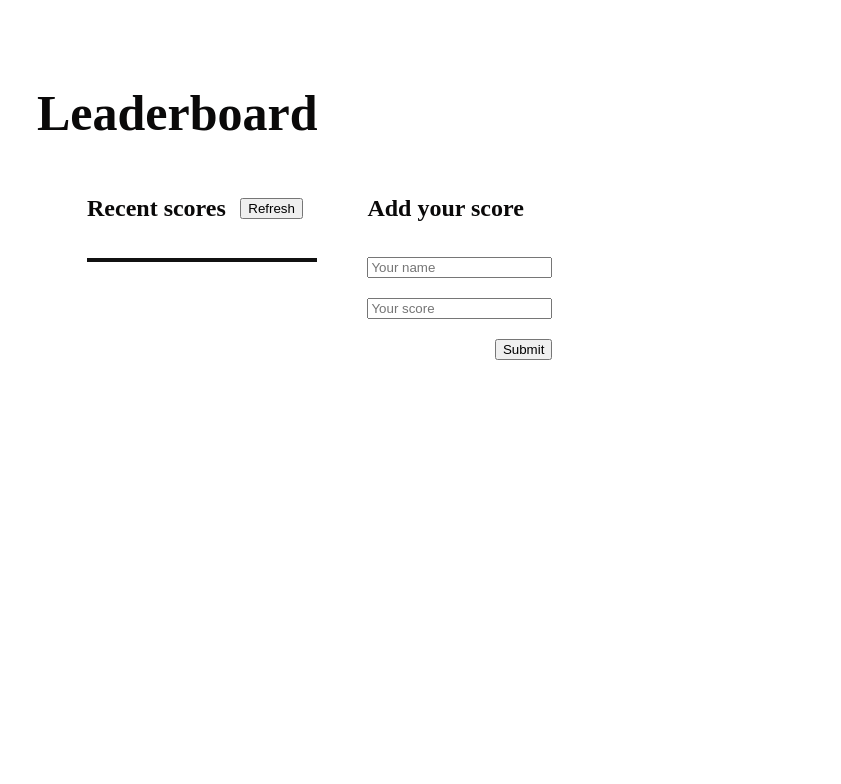
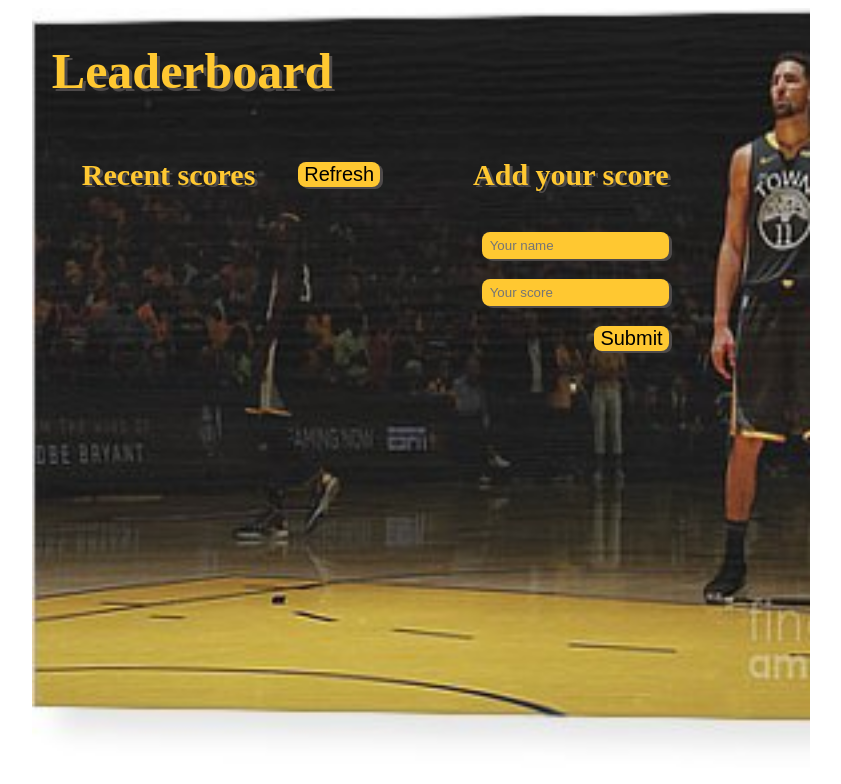
Before and after one commit to Kwaku28/leaderboard, a website built with webpack: page src/index.html in a window 1280 px wide. Shown: the whole page, without its empty margins (219-1060 px from the left). Built offline with nearby package versions, Linux system fonts and the light colour scheme.

Commit message:
Improve style to web page
Background image added, change color of texts, added transition to buttons, improved on the overall styling of the page.

```diff
--- a/src/style.css
+++ b/src/style.css
@@ -1,18 +1,22 @@
 :root {
-  --mycolor: rgb(10, 9, 9);
+  --mycolor: rgb(255, 200, 49);
+  --shadow: #4e4a4a;
 }
 
 body {
   box-sizing: border-box;
-  margin: auto;
 }
 
 main {
   display: flex;
   flex-direction: column;
   width: 60%;
+  height: 95vh;
   margin: auto;
-  padding-top: 50px;
+  padding-left: 20px;
+  background-image: url(../src/Images/10-klay-thompson.jpg);
+  background-repeat: no-repeat;
+  background-size: cover;
 }
 
 .main {
@@ -23,13 +27,14 @@ main {
 h1 {
   color: var(--mycolor);
   font-size: 50px;
+  text-shadow: 3px 3px var(--shadow);
 }
 
 .recent-scores {
   display: flex;
   flex-direction: column;
-  padding-left: 50px;
-  width: 30%;
+  padding-left: 30px;
+  width: 45%;
 }
 
 .container {
@@ -38,30 +43,65 @@ h1 {
 
 form button {
   width: fit-content;
+  background: var(--mycolor);
+  border: none;
+  font-size: 20px;
+  border-radius: 8px;
+  transition: all 0.5s ease-in-out;
+  box-shadow: 3px 2px var(--shadow);
 }
 
 .container button {
   height: fit-content;
   margin: auto;
+  background: var(--mycolor);
+  border: none;
+  font-size: 20px;
+  border-radius: 8px;
+  transition: all 0.5s ease-in-out;
+  box-shadow: 3px 2px var(--shadow);
+}
+
+form button:hover {
+  transform: scale(1.2);
+}
+
+.container button:hover {
+  transform: scale(1.2);
 }
 
 h2 {
+  font-size: 30px;
   color: var(--mycolor);
+  text-shadow: 3px 2px var(--shadow);
 }
 
 .scores {
-  border: 2px solid #111;
   display: flex;
   flex-direction: column;
   justify-content: flex-start;
-  max-height: 50%;
+  max-height: 70%;
   overflow-y: scroll;
+  overflow-x: hidden;
+  gap: 5px;
 }
 
 .scores li {
+  display: flex;
+  justify-content: space-between;
   list-style: none;
-  margin-left: -30px;
-  color: var(--mycolor);
+  margin-left: -20px;
+  padding: 5px 10px;
+  background-color: var(--mycolor);
+  cursor: pointer;
+  box-shadow: 0 3px 14px rgba(24, 23, 12, 0.99);
+  font-size: 20px;
+  transition: all 0.5s ease-in-out;
+  border-radius: 14px;
+}
+
+.scores li:hover {
+  transform: scale(1.1);
 }
 
 .add-your-score {
@@ -76,3 +116,14 @@ form {
   gap: 20px;
   align-items: flex-end;
 }
+
+#name,
+#number {
+  border: none;
+  border-radius: 8px;
+  padding-left: 8px;
+  height: 25px;
+  background: var(--mycolor);
+  box-shadow: 3px 2px var(--shadow);
+  outline: none;
+}
```
